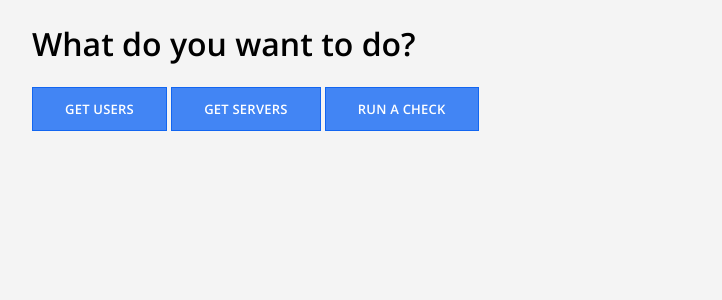
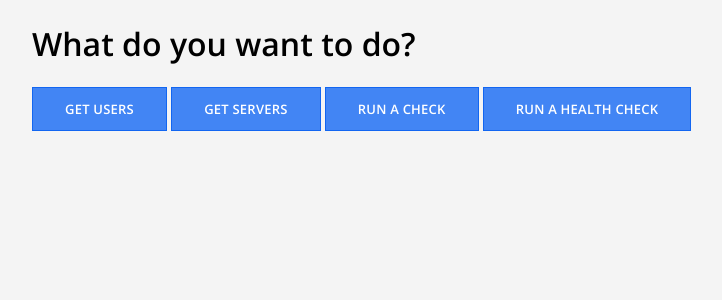
Before and after one commit to splanck/mysql-guardian, a Flask app: page /home in a window 1280 px wide. Shown: the part 50-350 px from the top of the page, without its empty margins (108-830 px from the left). Run offline with Flask 2, Linux system fonts and the light colour scheme.

Commit message:
added health check view and checks

```diff
--- a/www/routes.py
+++ b/www/routes.py
@@ -1,5 +1,5 @@
 from flask import Flask, render_template, request, session, redirect, url_for
-from models import db, Guardian_user, Guardian_servers, Guardian_history
+from models import db, Guardian_user, Guardian_servers, Guardian_backup, Guardian_health_check
 from forms import SignupForm, Loginform, AddUser, AddServer
 import random
 
@@ -23,6 +23,11 @@ def about():
 def home():
   return render_template("home.html")
 
+
+"""
+These are the main checks users perform from the home page
+"""
+
 @app.route("/guardian_users")
 def guardian_users():
   get_guardian_users = Guardian_user.query.all()
@@ -33,10 +38,20 @@ def guardian_servers():
   get_guardian_servers = Guardian_servers.query.all()
   return render_template("guardian_servers.html", get_guardian_servers = get_guardian_servers )
 
-@app.route("/guardian_checks")
-def guardian_checks():
-  get_guardian_backup_history = Guardian_history.query.all()
-  return render_template("guardian_checks.html", get_guardian_backup_history = get_guardian_backup_history)
+@app.route("/guardian_backup_check")
+def guardian_backup_check():
+  get_guardian_backup_check = Guardian_backup.query.all()
+  return render_template("guardian_backup_check.html", get_guardian_backup_check = get_guardian_backup_check)
+
+@app.route("/guardian_health_check")
+def guardian_health_check():
+  get_guardian_health_check = Guardian_health_check.query.all()
+  return render_template("guardian_health_check.html", get_guardian_health_check = get_guardian_health_check)
+
+
+"""
+End of user checks
+"""
 
 @app.route("/add_user", methods = ['GET', 'POST'])
 def add_user():
--- a/www/templates/home.html
+++ b/www/templates/home.html
@@ -10,7 +10,9 @@
 
        <a href="{{ url_for('guardian_servers') }}" class="btn-primary">Get Servers</a>
 
-       <a href="{{ url_for('guardian_checks') }}" class="btn-primary">Run a check</a>
+       <a href="{{ url_for('guardian_backup_check') }}" class="btn-primary">Run a check</a>
+
+       <a href="{{ url_for('guardian_health_check') }}" class="btn-primary">Run a health check</a>
 
     </div>
   </main>
```
Also changed, not shown: www/models.py (+8 -1 lines), www/templates/guardian_backup_check.html (renamed from www/templates/guardian_checks.html, +2 -9 lines), www/templates/guardian_health_check.html (added, +19 -0 lines).
